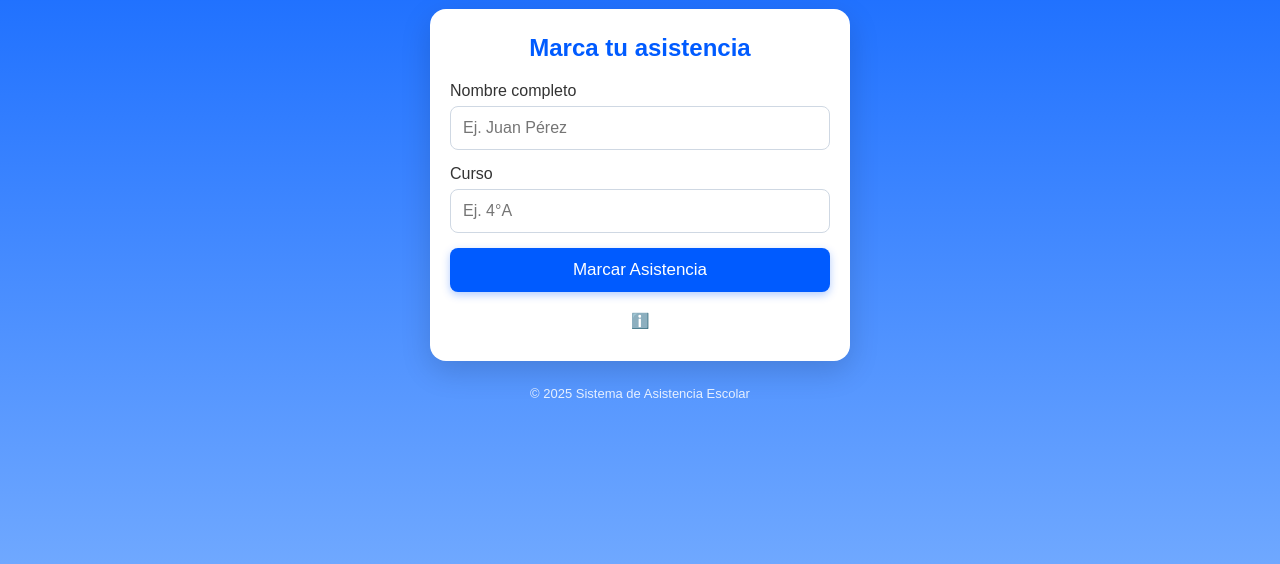
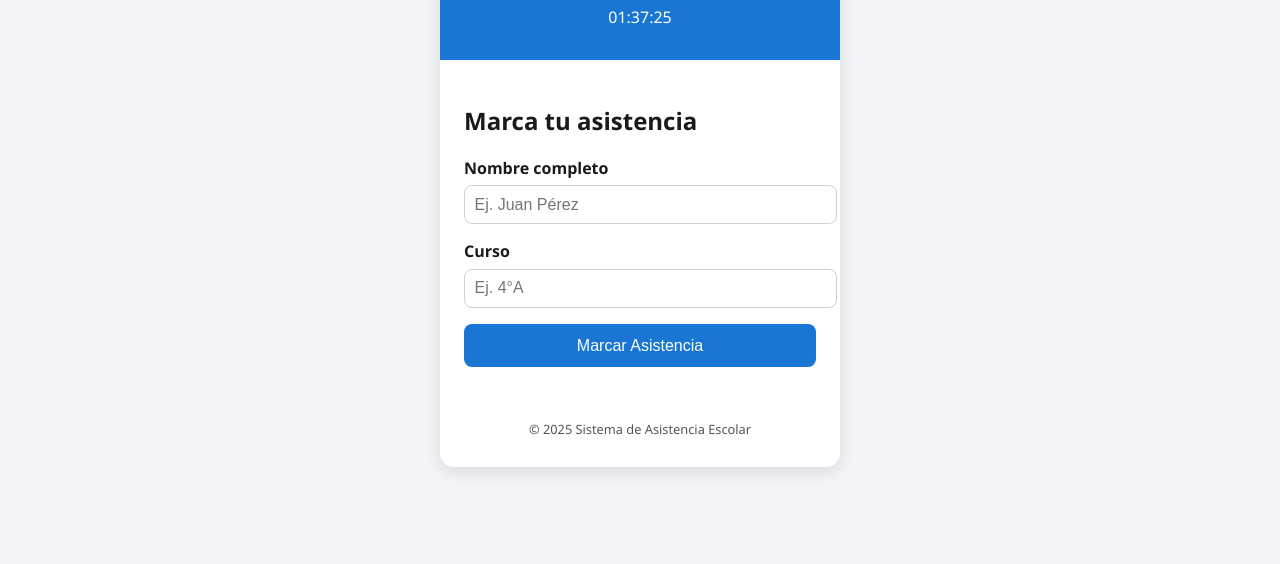
Before and after one commit to 0ax5-ha/asistencia-frontend, a plain HTML site: page index.html in a window 1280 px wide. Shown: the part 236-800 px from the top of the page. Drawn offline with Linux system fonts and the light colour scheme.

Commit message:
Update style.css

```diff
--- a/style.css
+++ b/style.css
@@ -1,135 +1,98 @@
-/* 🎨 RESET Y BASE */
-* {
-  box-sizing: border-box;
-  margin: 0;
-  padding: 0;
+:root {
+  --clr-primary: #1976d2;
+  --clr-bg: #f2f4f8;
+  --clr-text: #1a1a1a;
+  --clr-border: #d0d0d0;
+  --clr-success: #2e7d32;
+  --clr-error: #c62828;
 }
 
 body {
-  font-family: 'Poppins', Arial, sans-serif;
-  background: linear-gradient(180deg, #005bff 0%, #6fa8ff 100%);
-  color: #333;
-  min-height: 100vh;
+  font-family: "Segoe UI", sans-serif;
+  background: var(--clr-bg);
+  color: var(--clr-text);
+  margin: 0;
   display: flex;
   justify-content: center;
   align-items: center;
+  min-height: 100vh;
 }
 
-/* 🧭 ESTRUCTURA PRINCIPAL */
 .app-wrapper {
+  width: 95%;
+  max-width: 400px;
+  background: white;
+  border-radius: 14px;
+  box-shadow: 0 5px 15px rgba(0,0,0,0.1);
+  overflow: hidden;
+}
+
+.app-header {
+  background: var(--clr-primary);
+  color: white;
+  text-align: center;
+  padding: 1rem;
+}
+
+.card {
+  padding: 1.5rem;
+}
+
+.input-group {
+  margin-bottom: 1rem;
+}
+
+label {
+  display: block;
+  margin-bottom: .4rem;
+  font-weight: 600;
+}
+
+input {
   width: 100%;
-  max-width: 420px;
-  margin: 20px;
+  padding: .6rem;
+  border: 1px solid var(--clr-border);
+  border-radius: 8px;
+  font-size: 1rem;
+}
+
+.btn-primary {
+  width: 100%;
+  background: var(--clr-primary);
+  border: none;
+  color: white;
+  padding: .8rem;
+  border-radius: 8px;
+  font-size: 1rem;
+  cursor: pointer;
+}
+
+.btn-primary:hover {
+  background: #1565c0;
+}
+
+.status-message {
+  margin-top: 1rem;
+  padding: .7rem;
+  border-radius: 8px;
+  font-weight: 500;
+  display: none;
   text-align: center;
 }
 
-.app-header h1 {
-  color: #fff;
-  font-weight: 600;
-  margin-bottom: 6px;
-}
-
-#clock {
-  font-size: 1rem;
-  color: rgba(255, 255, 255, 0.9);
-  letter-spacing: 1px;
-}
-
-/* 💳 TARJETA CENTRAL */
-.card {
-  background: #fff;
-  border-radius: 16px;
-  padding: 25px 20px;
-  margin-top: 20px;
-  box-shadow: 0 10px 30px rgba(0, 0, 0, 0.15);
-  animation: fadeIn 0.6s ease;
-}
-
-.card h2 {
-  color: #005bff;
-  font-weight: 600;
-  margin-bottom: 20px;
-}
-
-/* 🔤 INPUTS */
-.input-group {
-  text-align: left;
-  margin-bottom: 15px;
-}
-
-.input-group label {
-  font-weight: 500;
-  display: block;
-  margin-bottom: 6px;
-  color: #333;
-}
-
-.input-group input {
-  width: 100%;
-  padding: 12px;
-  font-size: 16px;
-  border-radius: 8px;
-  border: 1.5px solid #cfd8e3;
-  transition: border-color 0.3s;
-}
-
-.input-group input:focus {
-  border-color: #005bff;
-  outline: none;
-}
-
-/* 🔘 BOTÓN */
-.btn-primary {
-  width: 100%;
-  background: #005bff;
-  color: #fff;
-  border: none;
-  padding: 12px;
-  font-size: 17px;
-  border-radius: 8px;
-  cursor: pointer;
-  transition: 0.3s ease;
-  box-shadow: 0 3px 8px rgba(0, 91, 255, 0.3);
-}
-
-.btn-primary:hover {
-  background: #0042c4;
-  box-shadow: 0 4px 12px rgba(0, 66, 196, 0.4);
-}
-
-.btn-primary:active {
-  transform: scale(0.98);
-}
-
-/* 🧾 ESTADO */
-.status-message {
-  margin-top: 20px;
-  font-size: 15px;
-  min-height: 24px;
-  font-weight: 500;
-  transition: color 0.3s;
-}
-
-.status-message::before {
-  content: "ℹ️ ";
-}
-
 .status-message.success {
-  color: #00994d;
+  background: #e8f5e9;
+  color: var(--clr-success);
 }
 
 .status-message.error {
-  color: #d90000;
+  background: #ffebee;
+  color: var(--clr-error);
 }
 
 footer {
-  margin-top: 25px;
-  font-size: 13px;
-  color: rgba(255, 255, 255, 0.85);
+  text-align: center;
+  font-size: 0.8rem;
+  color: #555;
+  padding: 1rem;
 }
-
-/* ✨ ANIMACIONES */
-@keyframes fadeIn {
-  from { opacity: 0; transform: translateY(15px); }
-  to { opacity: 1; transform: translateY(0); }
-}
```
